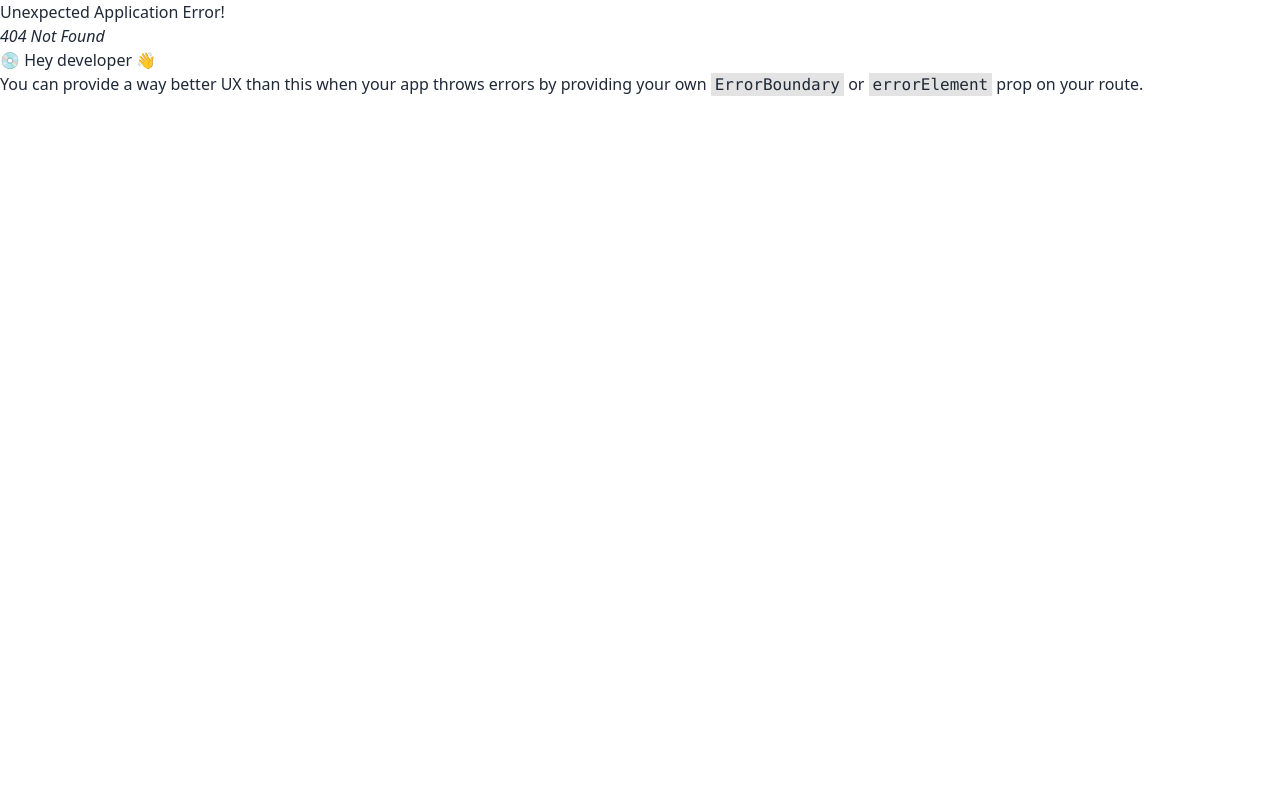
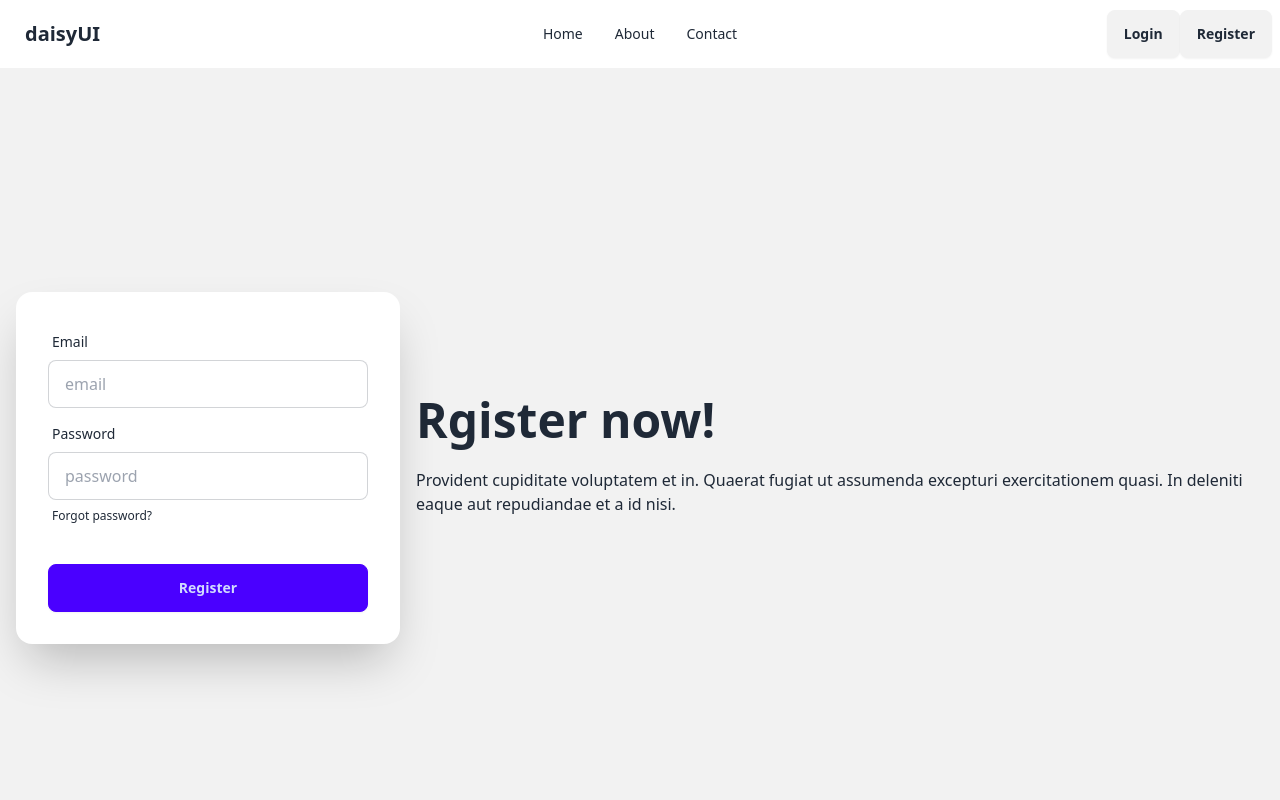
Before and after one commit to farabi1/stride-practice-one, a React (Vite) app: page /register in a window 1280 px wide. Before the commit this address had no page. Shown: the top 800 px of the page. Built offline with nearby package versions, Linux system fonts and the light colour scheme.

Commit message:
auth setup

```diff
--- a/src/components/shared/Navbar.jsx
+++ b/src/components/shared/Navbar.jsx
@@ -18,22 +18,13 @@
         <li>
           <Link to={'/contact'}>Contact</Link>
         </li>
-
-        <li>
-          <a>Parent</a>
-          <ul className="p-2">
-            <li><a>Submenu 1</a></li>
-            <li><a>Submenu 2</a></li>
-          </ul>
-        </li>
-        <li><a>Item 3</a></li>
       </ul>
     </div>
     <a className="btn btn-ghost text-xl">daisyUI</a>
   </div>
   <div className="navbar-center hidden lg:flex">
     <ul className="menu menu-horizontal px-1">
-    <li>
+        <li>
           <Link to={'/'}>Home</Link>
         </li>
         <li>
@@ -42,20 +33,11 @@
         <li>
           <Link to={'/contact'}>Contact</Link>
         </li>
-      <li>
-        <details>
-          <summary>Parent</summary>
-          <ul className="p-2">
-            <li><a>Submenu 1</a></li>
-            <li><a>Submenu 2</a></li>
-          </ul>
-        </details>
-      </li>
-      <li><a>Item 3</a></li>
     </ul>
   </div>
   <div className="navbar-end">
-    <a className="btn">Button</a>
+    <Link to={'/login'} className="btn">Login</Link>
+    <Link to={'/register'} className="btn">Register</Link>
   </div>
 </div>
   )
--- /dev/null
+++ b/src/pages/Login.jsx
@@ -0,0 +1,34 @@
+export default function Login() {
+  return (
+    <div className="hero min-h-screen bg-base-200">
+  <div className="hero-content flex-col lg:flex-row-reverse">
+    <div className="text-center lg:text-left">
+      <h1 className="text-5xl font-bold">Login now!</h1>
+      <p className="py-6">Provident cupiditate voluptatem et in. Quaerat fugiat ut assumenda excepturi exercitationem quasi. In deleniti eaque aut repudiandae et a id nisi.</p>
+    </div>
+    <div className="card shrink-0 w-full max-w-sm shadow-2xl bg-base-100">
+      <form className="card-body">
+        <div className="form-control">
+          <label className="label">
+            <span className="label-text">Email</span>
+          </label>
+          <input type="email" placeholder="email" className="input input-bordered" required />
+        </div>
+        <div className="form-control">
+          <label className="label">
+            <span className="label-text">Password</span>
+          </label>
+          <input type="password" placeholder="password" className="input input-bordered" required />
+          <label className="label">
+            <a href="#" className="label-text-alt link link-hover">Forgot password?</a>
+          </label>
+        </div>
+        <div className="form-control mt-6">
+          <button className="btn btn-primary">Login</button>
+        </div>
+      </form>
+    </div>
+  </div>
+</div>
+  )
+}
--- /dev/null
+++ b/src/pages/Register.jsx
@@ -0,0 +1,34 @@
+export default function Register() {
+  return (
+    <div className="hero min-h-screen bg-base-200">
+    <div className="hero-content flex-col lg:flex-row-reverse">
+      <div className="text-center lg:text-left">
+        <h1 className="text-5xl font-bold">Rgister now!</h1>
+        <p className="py-6">Provident cupiditate voluptatem et in. Quaerat fugiat ut assumenda excepturi exercitationem quasi. In deleniti eaque aut repudiandae et a id nisi.</p>
+      </div>
+      <div className="card shrink-0 w-full max-w-sm shadow-2xl bg-base-100">
+        <form className="card-body">
+          <div className="form-control">
+            <label className="label">
+              <span className="label-text">Email</span>
+            </label>
+            <input type="email" placeholder="email" className="input input-bordered" required />
+          </div>
+          <div className="form-control">
+            <label className="label">
+              <span className="label-text">Password</span>
+            </label>
+            <input type="password" placeholder="password" className="input input-bordered" required />
+            <label className="label">
+              <a href="#" className="label-text-alt link link-hover">Forgot password?</a>
+            </label>
+          </div>
+          <div className="form-control mt-6">
+            <button className="btn btn-primary">Register</button>
+          </div>
+        </form>
+      </div>
+    </div>
+  </div>
+  )
+}
```
Also changed, not shown: src/routes/routes.jsx (+11 -0 lines).
